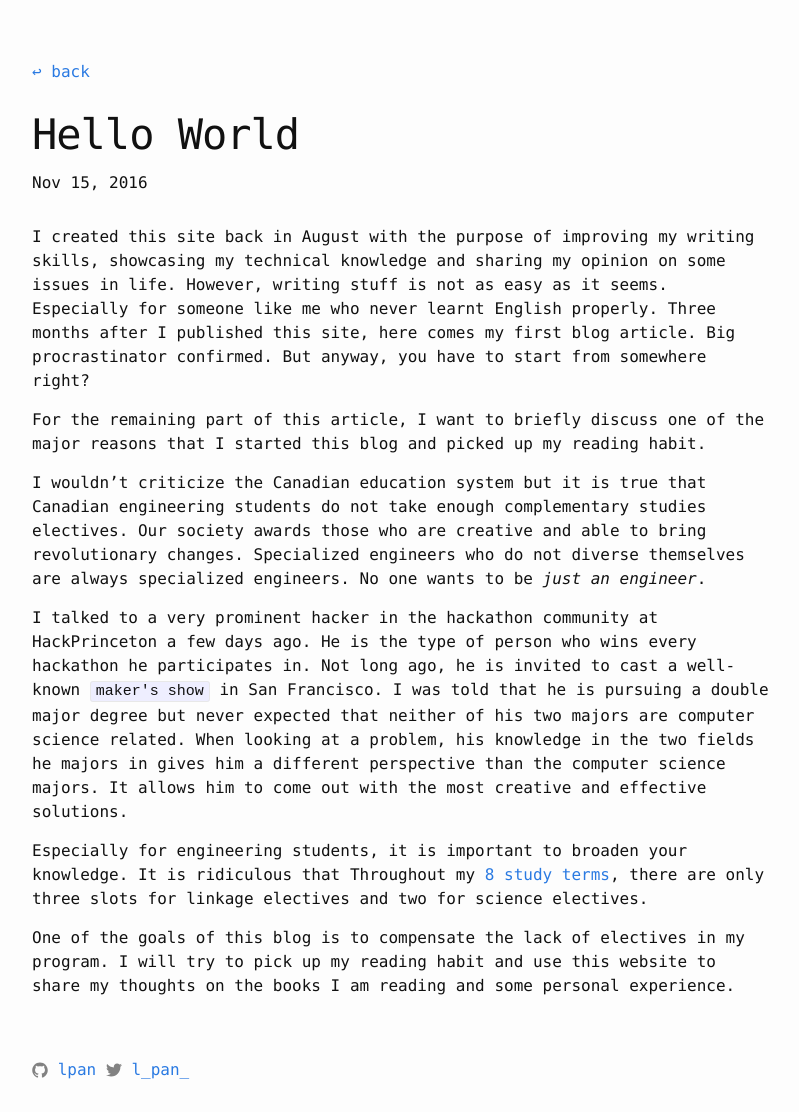
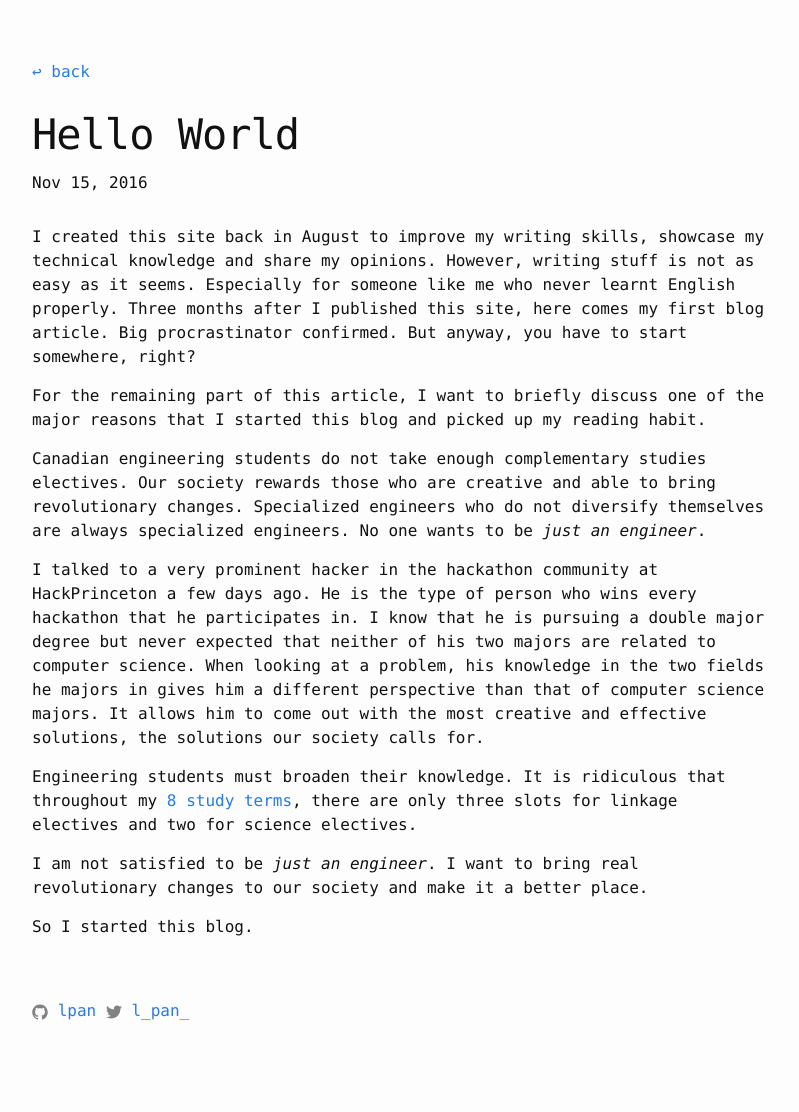
Before and after one commit to lpan/lpan.github.io, a Jekyll site: the page built from _posts/2016-11-15-hello-world.md, in a window 1280 px wide. Shown: the whole page, without its empty margins (238-1037 px from the left). Built offline with Jekyll 4.4.1, drawn with Linux system fonts in a browser that asks for light colours; after the commit the page ends 1053 px from its top, so only the background shows below that.

Commit message:
add conclusion and :wrench: some grammar

```diff
--- a/_posts/2016-11-15-hello-world.md
+++ b/_posts/2016-11-15-hello-world.md
@@ -5,36 +5,35 @@ date:   2016-11-15
 categories: misc
 ---
 
-I created this site back in August with the purpose of improving my writing
-skills, showcasing my technical knowledge and sharing my opinion on some issues
-in life. However, writing stuff is not as easy as it seems. Especially for
-someone like me who never learnt English properly. Three months after I
-published this site, here comes my first blog article. Big procrastinator
-confirmed. But anyway, you have to start from somewhere right?
+I created this site back in August to improve my writing skills, showcase my
+technical knowledge and share my opinions. However, writing stuff is not as easy
+as it seems. Especially for someone like me who never learnt English properly.
+Three months after I published this site, here comes my first blog article. Big
+procrastinator confirmed. But anyway, you have to start somewhere, right?
 
 For the remaining part of this article, I want to briefly discuss one of the
 major reasons that I started this blog and picked up my reading habit.
 
-I wouldn't criticize the Canadian education system but it is true that Canadian
-engineering students do not take enough complementary studies electives. Our
-society awards those who are creative and able to bring revolutionary changes.
-Specialized engineers who do not diverse themselves are always specialized
-engineers. No one wants to be *just an engineer*.
+Canadian engineering students do not take enough complementary studies
+electives. Our society rewards those who are creative and able to bring
+revolutionary changes.  Specialized engineers who do not diversify themselves are
+always specialized engineers. No one wants to be *just an engineer*.
 
 I talked to a very prominent hacker in the hackathon community at HackPrinceton
-a few days ago.  He is the type of person who wins every hackathon he
-participates in. Not long ago, he is invited to cast a well-known `maker's show`
-in San Francisco. I was told that he is pursuing a double major degree but never
-expected that neither of his two majors are computer science related. When
+a few days ago.  He is the type of person who wins every hackathon that he
+participates in. I know that he is pursuing a double major degree but never
+expected that neither of his two majors are related to computer science. When
 looking at a problem, his knowledge in the two fields he majors in gives him a
-different perspective than the computer science majors. It allows him to come
-out with the most creative and effective solutions.
+different perspective than that of computer science majors. It allows him to
+come out with the most creative and effective solutions, the solutions our
+society calls for.
 
-Especially for engineering students, it is important to broaden your knowledge.
-It is ridiculous that Throughout my [8 study
+Engineering students must broaden their knowledge.  It is ridiculous that
+throughout my [8 study
 terms](https://ugradcalendar.uwaterloo.ca/page/ENG-Software-Engineering), there
 are only three slots for linkage electives and two for science electives.
 
-One of the goals of this blog is to compensate the lack of electives in my
-program. I will try to pick up my reading habit and use this website to share my
-thoughts on the books I am reading and some personal experience.
+I am not satisfied to be *just an engineer*. I want to bring real revolutionary
+changes to our society and make it a better place.
+
+So I started this blog.
```
